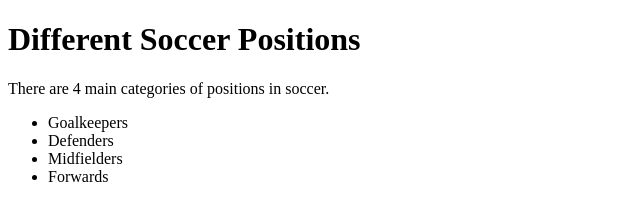
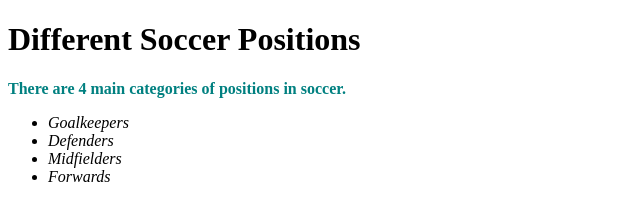
Before and after one commit to ianrodriguez7/lab-homepage, a plain HTML site: page index.html in a window 1280 px wide. Shown: the top 199 px of the page, without its empty margins (0-642 px from the left). Drawn offline with Linux system fonts and the light colour scheme.

Commit message:
save commit

```diff
--- a/style.css
+++ b/style.css
@@ -1 +1,25 @@
 /* Add your styles here. */
+p{
+    color:teal;
+}
+
+
+.bold {
+    font-weight: bold;
+}
+
+
+#positions {
+    font-style: italic;
+}
+
+
+a:hover {
+    color: red;
+}
+
+@media (max-width: 600px) {
+    body {
+        font-size: 16px;
+    }
+}
```
